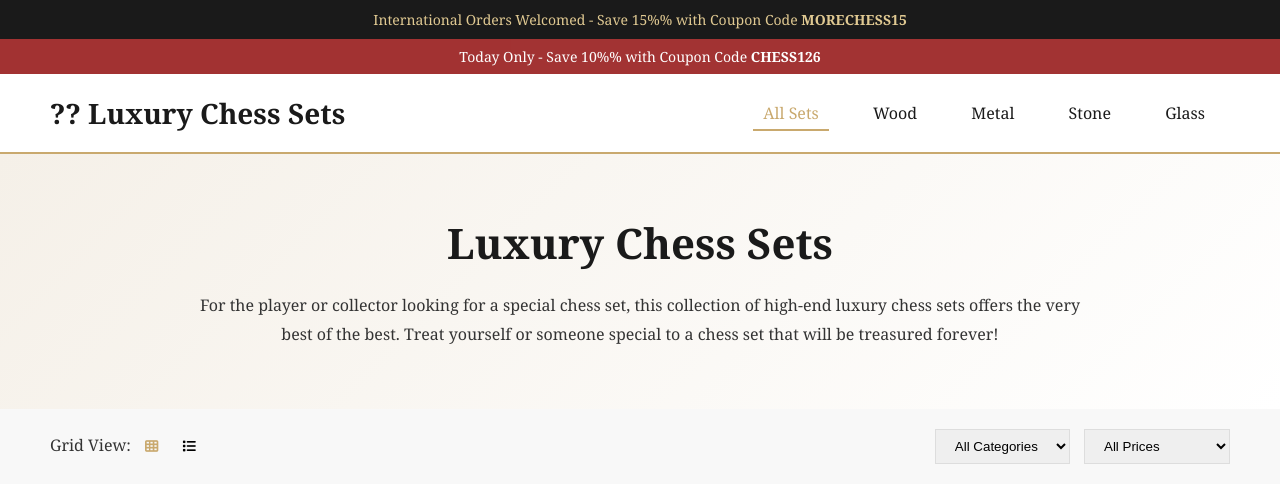
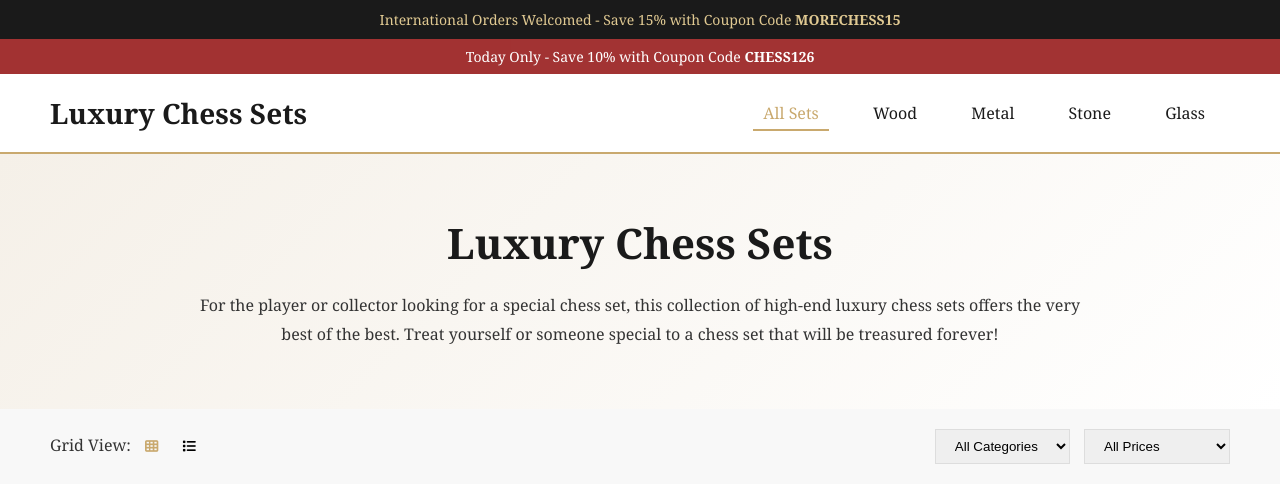
Before and after one commit to ndegechrispine/chess-store, a plain HTML site: page src/index.html in a window 1280 px wide. Drawn offline with nearby package versions, Linux system fonts and the light colour scheme.

Commit message:
Fixed main.js

```diff
--- a/src/index.html
+++ b/src/index.html
@@ -9,14 +9,18 @@
 </head>
 <body>
     <div class="announcement-bar">
-<p>International Orders Welcomed - Save 15%% with Coupon Code <strong>MORECHESS15</strong></p>
+        <p>International Orders Welcomed - Save 15% with Coupon Code <strong>MORECHESS15</strong></p>
     </div>
+
     <div class="special-offer">
-<p>Today Only - Save 10%% with Coupon Code <strong>CHESS126</strong></p>
+        <p>Today Only - Save 10% with Coupon Code <strong>CHESS126</strong></p>
     </div>
+
     <header>
         <nav class="main-nav">
-<div class="logo"><h1>?? Luxury Chess Sets</h1></div>
+            <div class="logo">
+                <h1>Luxury Chess Sets</h1>
+            </div>
             <div class="nav-links">
                 <a href="#" class="active">All Sets</a>
                 <a href="#">Wood</a>
@@ -26,11 +30,13 @@
             </div>
         </nav>
     </header>
+
     <main>
         <section class="hero">
             <h2>Luxury Chess Sets</h2>
             <p class="hero-text">For the player or collector looking for a special chess set, this collection of high-end luxury chess sets offers the very best of the best. Treat yourself or someone special to a chess set that will be treasured forever!</p>
         </section>
+
         <div class="controls">
             <div class="view-toggle">
                 <span>Grid View:</span>
@@ -54,8 +60,10 @@
                 </select>
             </div>
         </div>
+
         <div class="products-grid" id="productsGrid"></div>
     </main>
+
     <div id="contactModal" class="modal">
         <div class="modal-content">
             <span class="close">&times;</span>
@@ -75,6 +83,7 @@
             </form>
         </div>
     </div>
+
     <script src="https://cdn.jsdelivr.net/npm/@supabase/supabase-js@2"></script>
     <script src="js/supabase.js"></script>
     <script src="js/main.js"></script>
```
Lines whose indentation alone changed are shown as unchanged.
